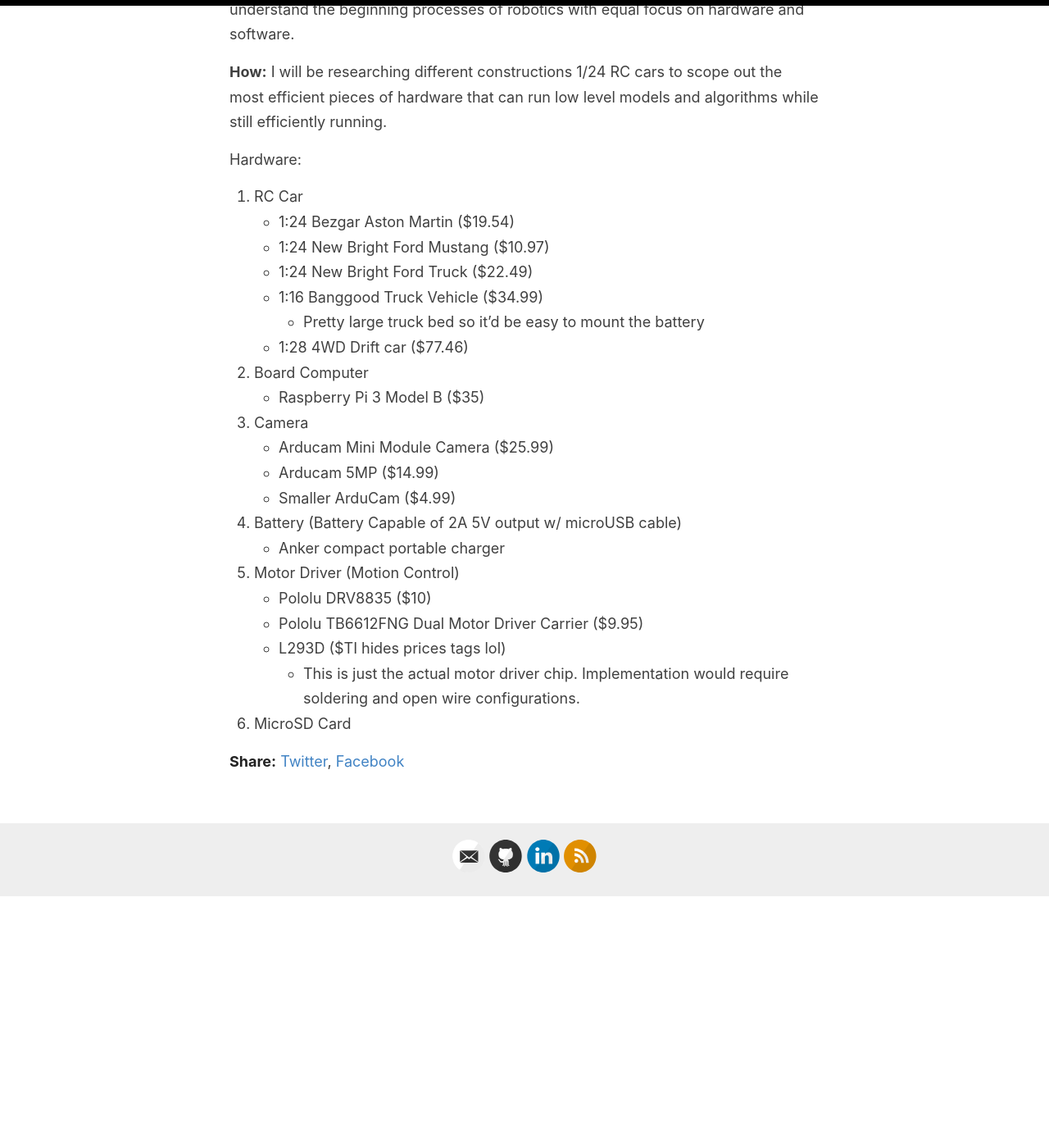
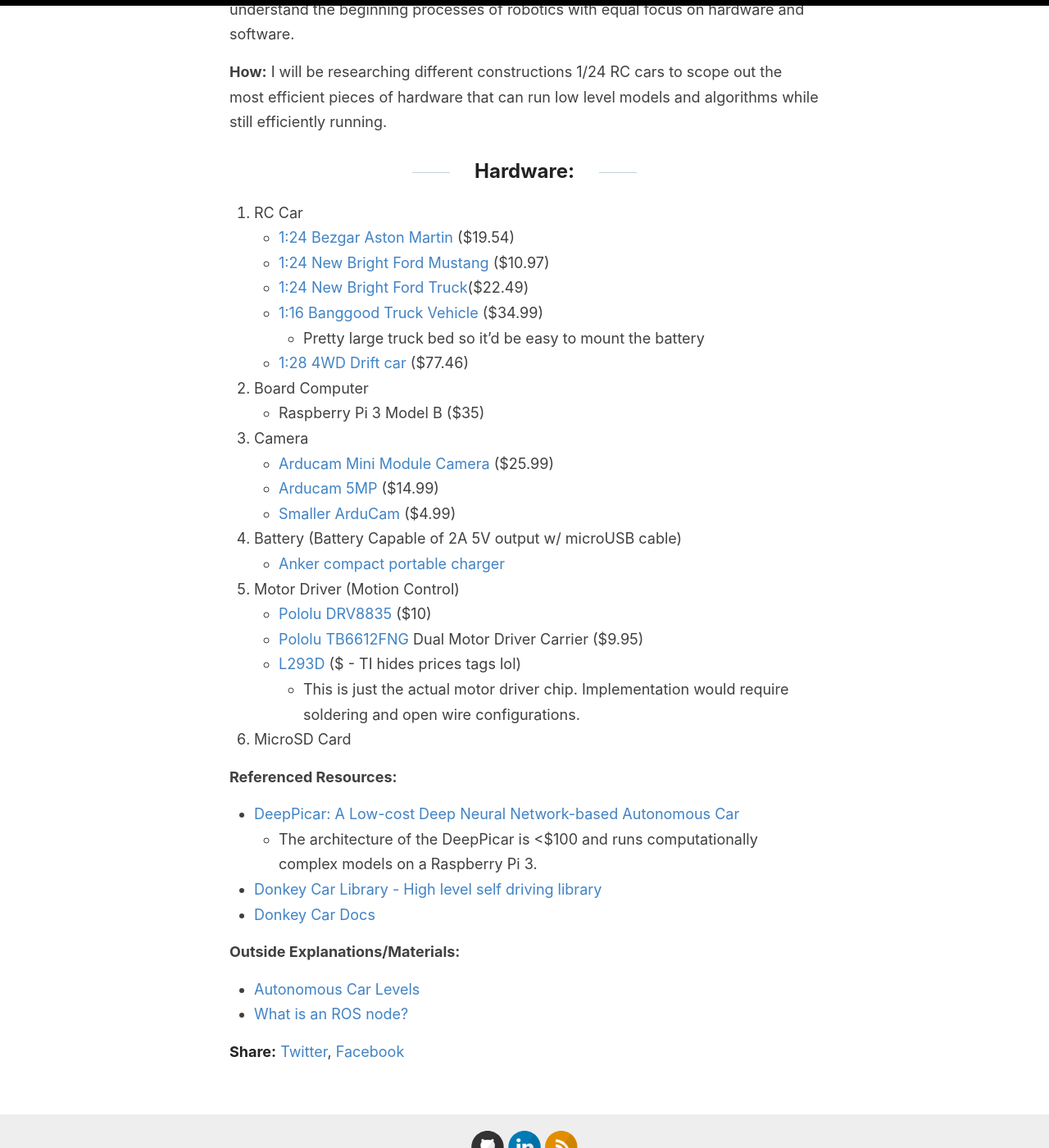
Before and after one commit to COMS-BC3997-SP23/website-km3547, a Jekyll site: the page built from _posts/2023-2-6-Project-Proposal.md, in a window 1280 px wide and 1400 px high, scrolled down 870 px. Shown: the whole window at 82% size. Built offline with Jekyll 4.4.1, drawn with Linux system fonts in a browser that asks for light colours; before the commit the page ends 1964 px from its top, so only the background shows below that.

Commit message:
Updating the post to contain links and extra resource section

```diff
--- a/_config.yml
+++ b/_config.yml
@@ -21,12 +21,12 @@ avatar: /images/reverie.png
 # Includes an icon in the footer for each username you enter
 footer-links:
   dribbble:
-  email: km3547[at]columbia[dot]edu
+  email:
   facebook:
   flickr:
-  github: https://github.com/kofimeighan
+  github: kofimeighan
   instagram:
-  linkedin: https://www.linkedin.com/in/kofimeighan/
+  linkedin: kofimeighan/
   pinterest:
   rss: rss
   twitter:
--- a/_posts/2023-2-6-Project-Proposal.md
+++ b/_posts/2023-2-6-Project-Proposal.md
@@ -2,6 +2,7 @@
 layout: post
 title: Project Proposal
 ---
+
 **Objective**
 1. Build a low-cost (<$100) autonomous car for under-privileged classrooms to discover robotics
 2. Create an accompanying guide for hardware construction
@@ -12,25 +13,35 @@ title: Project Proposal
 
 **How:** I will be researching different constructions 1/24 RC cars to scope out the most efficient pieces of hardware that can run low level models and algorithms while still efficiently running.
 
-Hardware:
+## Hardware:
 1. RC Car
-    - 1:24 Bezgar Aston Martin ($19.54)
-    - 1:24 New Bright Ford Mustang ($10.97)
-    - 1:24 New Bright Ford Truck ($22.49)
-    - 1:16 Banggood Truck Vehicle ($34.99)
+    - [1:24 Bezgar Aston Martin](https://www.amazon.com/Remote-Control-Car-2-4Ghz-Vantage-Licensed/dp/B094MN9QMF/ref=sr_1_30?crid=1A69MB5L29DVM&keywords=1%3A24%2BRC%2Bcar&qid=1675107085&s=toys-and-games&sprefix=1%2B24%2Brc%2Bca%2Ctoys-and-games%2C143&sr=1-30&th=1) ($19.54)
+    - [1:24 New Bright Ford Mustang](https://www.walmart.com/ip/Adventure-Force-1-24-Ford-Mustang-Mach-1-Battery-Radio-Control-Sports-Car-2423-13R/943187099?wmlspartner=wlpa&selectedSellerId=0&wl13=3159&adid=22222222227000000000&wl0=&wl1=g&wl2=c&wl3=42423897272&wl4=pla-51320962143&wl5=9004080&wl6=&wl7=&wl8=&wl9=pla&wl10=8175035&wl11=local&wl12=943187099&veh=sem&gclid=Cj0KCQiA8t2eBhDeARIsAAVEga3wZ1Y_MD6FX8UaEbEgBE2e1ES9es6IBGPtuYf73mdwPMLPCk0kMxAaAqEKEALw_wcB) ($10.97)
+    - [1:24 New Bright Ford Truck](https://www.jcpenney.com/p/new-bright-124-scale-rc-ff-truck-ford-raptor-red/ppr5008038147?pTmplType=regular&country=US&currency=USD&selectedSKUId=90984850018&selectedLotId=9098485&fromBag=true&utm_medium=cse&utm_source=google&utm_campaign=Cars&utm_content=90984850018&cid=cse%7Cgoogle%7CBoys%7cCars_90984850018&kwid=productads-adType%5EPLA&gclid=Cj0KCQiA8t2eBhDeARIsAAVEga07l6WRafHY5fxzhD9Xl-KrvI2mriMtLtaKDTrUivQOj5FFp6Fcou0aAhgbEALw_wcB&gclsrc=aw.ds)($22.49)
+    - [1:16 Banggood Truck Vehicle](https://usa.banggood.com/WPL-D12-MINI-1-or-16-2_4G-4WD-Full-Scale-On-Road-Electric-RC-Car-Truck-Vehicle-Models-With-LED-Light-p-1910692.html?imageAb=1&utm_design=18&utm_email=1648221928_2324&utm_source=emarsys&utm_medium=Shipoutinform190813&utm_campaign=trigger-logistics&utm_content=leander&sc_src=email_2671705&sc_eh=df193bbfc3bee8c21&sc_llid=34090035&sc_lid=104858042&sc_uid=UiMl0DkOH7&akmClientCountry=America&a=1675131304.6433&akmClientCountry=America&cur_warehouse=CN&ID=531930) ($34.99)
         - Pretty large truck bed so it’d be easy to mount the battery
-    - 1:28 4WD Drift car ($77.46)
+    - [1:28 4WD Drift car](https://www.banggood.com/Wltoys-284131-1-or-28-2_4G-4WD-Short-Course-Drift-RC-Car-Vehicle-Models-With-Light-p-1898593.html?utm_design=18&utm_email=1646706345_2324&utm_source=emarsys&utm_medium=Shipoutinform190813&utm_campaign=trigger-logistics&utm_content=leander&sc_src=email_2671705&sc_eh=df193bbfc3bee8c21&sc_llid=33910587&sc_lid=104858042&sc_uid=UiMl0DkOH7&cur_warehouse=CN) ($77.46)
 2. Board Computer
     - Raspberry Pi 3 Model B ($35)
 3. Camera
-    - Arducam Mini Module Camera ($25.99)
-    - Arducam 5MP ($14.99)
-    - Smaller ArduCam ($4.99)
+    - [Arducam Mini Module Camera](https://www.uctronics.com/arducam-mini-module-camera-shield-w-2-mp-ov2640-for-arduino-uno-mega2560-board.html) ($25.99)
+    - [Arducam 5MP](https://www.amazon.com/Arducam-Megapixels-Sensor-OV5647-Raspberry/dp/B012V1HEP4/ref=sr_1_6?keywords=camera%2Bmodule&qid=1675130119&sr=8-6&th=1) ($14.99)
+    - [Smaller ArduCam](https://www.robotshop.com/products/arducam-640x480-03-mp-lens-ov7675-cmos-camera-module-w-adapter-board?gclid=Cj0KCQiA8t2eBhDeARIsAAVEga2un_-Uh_-5J5RY36AX3Q3GmSwyIB0yHvrZ1yDoI6S-GAp0gIcH63kaAnY2EALw_wcB) ($4.99)
 4. Battery (Battery Capable of 2A 5V output w/ microUSB cable)
-    - Anker compact portable charger
+    - [Anker compact portable charger](https://www.amazon.com/Anker-Upgraded-Candy-Bar-High-Speed-Technology/dp/B071G7TL2C/ref=as_li_ss_tl?dchild=1&keywords=anker%2Bbattery%2B6700&qid=1590963034&sr=8-4&linkCode=sl1&tag=donkey05-20&linkId=1faf0b2273da6cd3157359d9a5a5bb61&language=en_US&th=1)
 5. Motor Driver (Motion Control)
-    - Pololu DRV8835 ($10)
-    - Pololu TB6612FNG Dual Motor Driver Carrier ($9.95)
-    - L293D ($TI hides prices tags lol)
+    - [Pololu DRV8835](https://www.pololu.com/product/2135) ($10)
+    - [Pololu TB6612FNG](https://www.pololu.com/product/713) Dual Motor Driver Carrier ($9.95)
+    - [L293D](https://www.ti.com/product/L293D#order-quality) ($ - TI hides prices tags lol)
         - This is just the actual motor driver chip. Implementation would require soldering and open wire configurations.
 6. MicroSD Card
+
+**Referenced Resources:**
+- [DeepPicar: A Low-cost Deep Neural Network-based Autonomous Car](https://ieeexplore.ieee.org/abstract/document/8607229)
+    - The architecture of the DeepPicar is  <$100 and runs computationally complex models on a Raspberry Pi 3.
+- [Donkey Car Library - High level self driving library](https://github.com/autorope/donkeycar)
+- [Donkey Car Docs](http://docs.donkeycar.com/)
+
+**Outside Explanations/Materials:**
+- [Autonomous Car Levels](https://www.carmagazine.co.uk/car-news/tech/autonomous-car-levels-different-driverless-technology-levels-explained/#:~:text=Level%205%20driverless%20cars%3A%20fully,called%20'operational%20design%20domain)
+- [What is an ROS node?](https://roboticsbackend.com/what-is-a-ros-node/#:~:text=A%20ROS%20node%2C%20according%20to,%2C%20services%2C%20actions%2C%20etc)
```
Also changed, not shown: README_reverie.md (deleted), _pages/proposal.md (line endings or trailing spaces).
